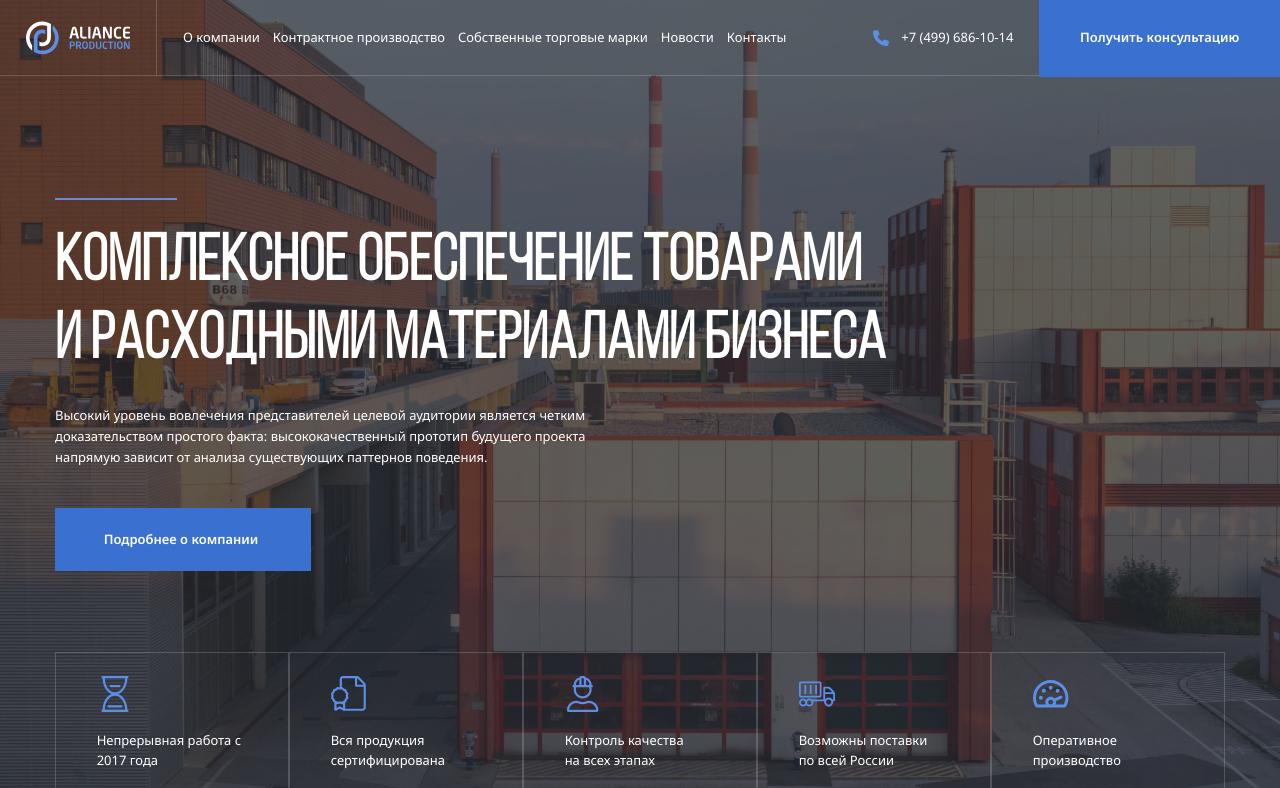
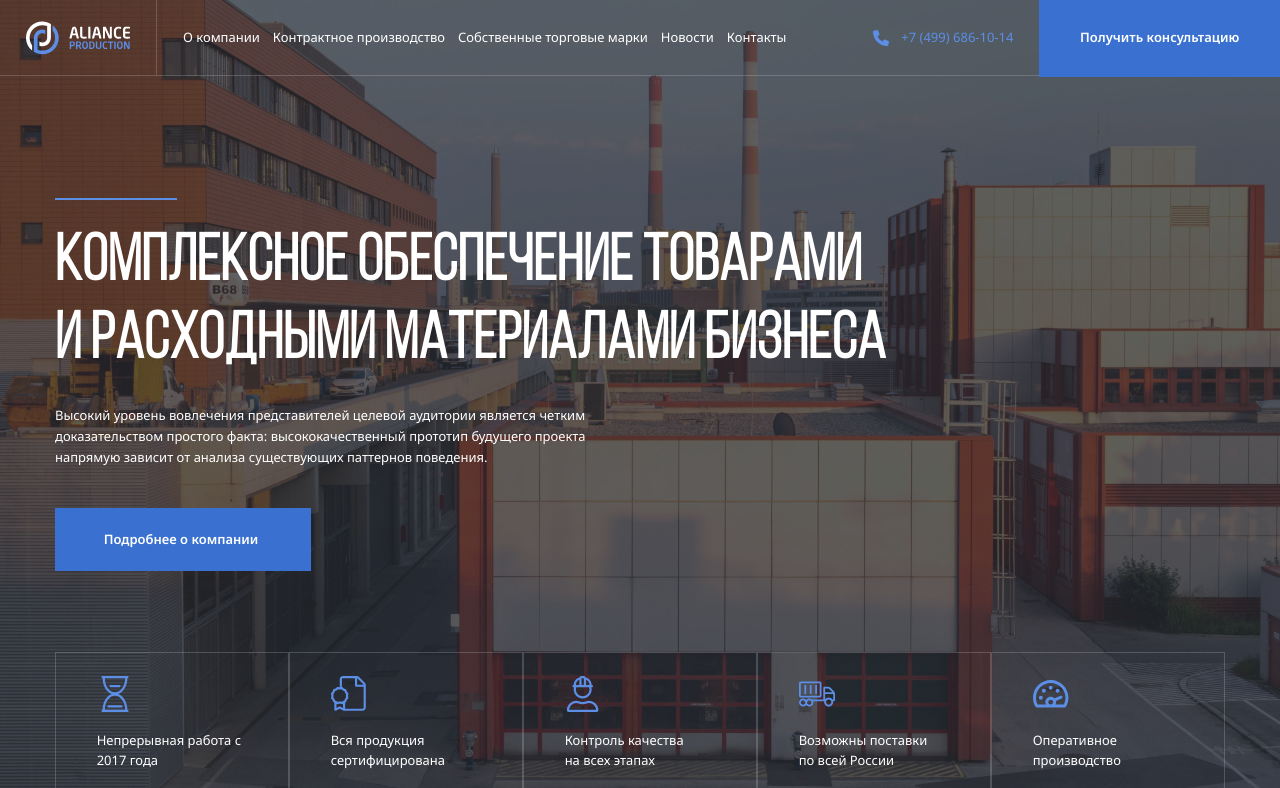
Before and after one commit to khamzat-abd/Aliance, a PHP site: page /index.php in a window 1280 px wide, with the pointer over the restyled element. Shown: the top 788 px of the page. Run offline with PHP 8.4, Linux system fonts and the light colour scheme; some libraries are stand-ins or nearby versions.

Commit message:
fix: css

```diff
--- a/css/style.css
+++ b/css/style.css
@@ -147,6 +147,9 @@ body {
   text-decoration: none;
   font-size: 1rem;
   color: inherit;
+}
+.header-phone-link:hover {
+  color: #5c8ee6;
 }
 .button {
   font-weight: 600;
```
